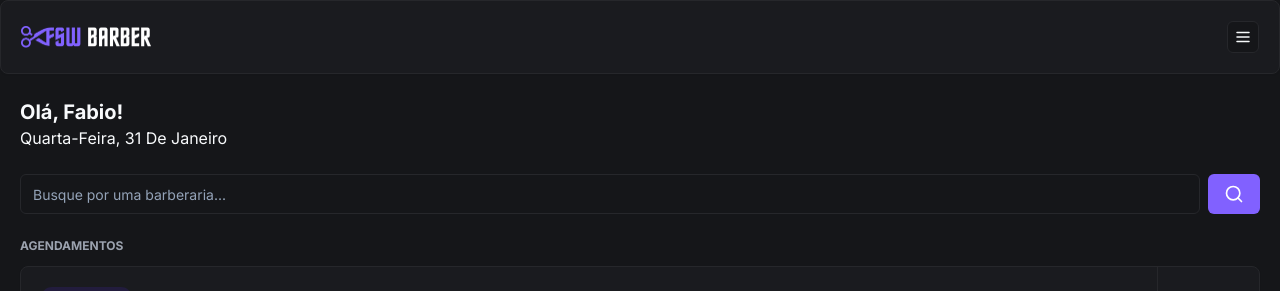
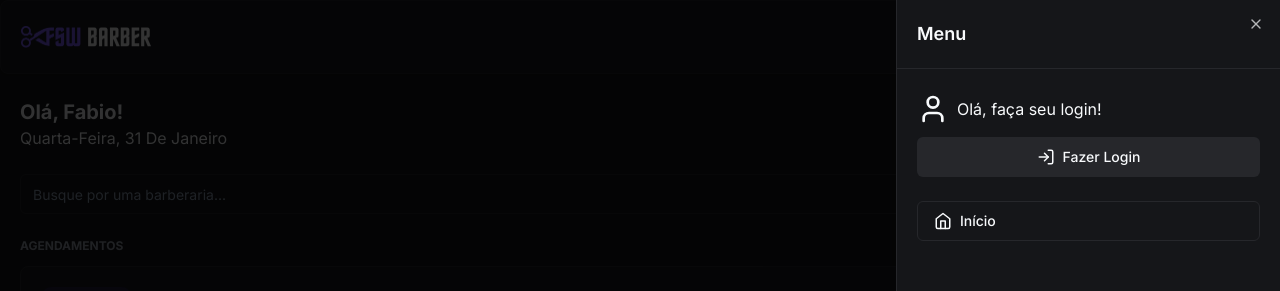
Before and after one commit to fabiomoura-m/barbershop-booking, a Next.js app: page / in a window 1280 px wide. Both pictures are taken after a click on the button 1243 px from the left and 37 px from the top of the page. Shown: the top 291 px of the page. Built offline with nearby package versions, Linux system fonts and the light colour scheme; no server answers; the database is empty.

Commit message:
feat: add sign in and sign out

```diff
--- a/app/_components/header.tsx
+++ b/app/_components/header.tsx
@@ -1,21 +1,124 @@
+'use client';
+
 import Image from 'next/image';
 import { Card, CardContent } from './ui/card';
 import { Button } from './ui/button';
-import { MenuIcon } from 'lucide-react';
+import {
+    CalendarIcon,
+    HomeIcon,
+    LogInIcon,
+    LogOutIcon,
+    MenuIcon,
+    UserIcon
+} from 'lucide-react';
+import {
+    Sheet,
+    SheetContent,
+    SheetHeader,
+    SheetTitle,
+    SheetTrigger
+} from './ui/sheet';
+import { signIn, signOut, useSession } from 'next-auth/react';
+import { Avatar, AvatarImage } from './ui/avatar';
+import Link from 'next/link';
 
 const Header = () => {
+    const { data } = useSession();
+
+    const handleLogoutClick = () => signOut();
+
+    const handleLoginClick = () => signIn('google');
+
     return (
         <Card>
-            <CardContent className='p-5 flex justify-between items-center'>
+            <CardContent className="p-5 flex justify-between items-center">
                 <Image
                     src="/logo.png"
                     alt="FSW Barber"
                     height={22}
                     width={130}
                 />
-                <Button variant="outline" size="icon" className='h-8 w-8'>
-                    <MenuIcon size={18} />
-                </Button>
+                <Sheet>
+                    <SheetTrigger asChild>
+                        <Button
+                            variant="outline"
+                            size="icon"
+                            className="h-8 w-8"
+                        >
+                            <MenuIcon size={18} />
+                        </Button>
+                    </SheetTrigger>
+                    <SheetContent className="p-0">
+                        <SheetHeader className="text-left border-b border-solid border-secondary p-5">
+                            <SheetTitle>Menu</SheetTitle>
+                        </SheetHeader>
+
+                        {data?.user ? (
+                            <div className="flex justify-between items-center px-5 py-6">
+                                <div className="flex items-center gap-3 ">
+                                    <Avatar>
+                                        <AvatarImage
+                                            src={data?.user?.image ?? ''}
+                                        />
+                                    </Avatar>
+                                    <h2 className="font-bold">
+                                        {data.user.name}
+                                    </h2>
+                                </div>
+                                <Button
+                                    variant="secondary"
+                                    size="icon"
+                                    onClick={handleLogoutClick}
+                                >
+                                    <LogOutIcon />
+                                </Button>
+                            </div>
+                        ) : (
+                            <div className="flex flex-col gap-3 px-5 py-6">
+                                <div className="flex items-center gap-2">
+                                    <UserIcon size={32} />
+                                    <h2>Olá, faça seu login!</h2>
+                                </div>
+                                <Button
+                                    variant="secondary"
+                                    className="w-full"
+                                    onClick={handleLoginClick}
+                                >
+                                    <LogInIcon className="mr-2" size={18} />
+                                    Fazer Login
+                                </Button>
+                            </div>
+                        )}
+                        <div className="flex flex-col gap-3 px-5">
+                            <Button
+                                variant="outline"
+                                className="justify-start"
+                                asChild
+                            >
+                                <Link href="/">
+                                    <HomeIcon size={18} className="mr-2" />
+                                    Início
+                                </Link>
+                            </Button>
+
+                            {data?.user && (
+                                <Button
+                                    variant="outline"
+                                    className="justify-start"
+                                    asChild
+                                >
+                                    <Link href='/bookings'>
+                                        <CalendarIcon
+                                            size={18}
+                                            className="mr-2"
+                                        />
+                                        Agendamentos
+                                    </Link>
+                                </Button>
+                            )}
+                        </div>
+                    </SheetContent>
+                </Sheet>
             </CardContent>
         </Card>
     );
--- /dev/null
+++ b/app/_components/ui/sheet.tsx
@@ -0,0 +1,140 @@
+"use client"
+
+import * as React from "react"
+import * as SheetPrimitive from "@radix-ui/react-dialog"
+import { cva, type VariantProps } from "class-variance-authority"
+import { X } from "lucide-react"
+
+import { cn } from "@/app/_lib/utils"
+
+const Sheet = SheetPrimitive.Root
+
+const SheetTrigger = SheetPrimitive.Trigger
+
+const SheetClose = SheetPrimitive.Close
+
+const SheetPortal = SheetPrimitive.Portal
+
+const SheetOverlay = React.forwardRef<
+  React.ElementRef<typeof SheetPrimitive.Overlay>,
+  React.ComponentPropsWithoutRef<typeof SheetPrimitive.Overlay>
+>(({ className, ...props }, ref) => (
+  <SheetPrimitive.Overlay
+    className={cn(
+      "fixed inset-0 z-50 bg-black/80  data-[state=open]:animate-in data-[state=closed]:animate-out data-[state=closed]:fade-out-0 data-[state=open]:fade-in-0",
+      className
+    )}
+    {...props}
+    ref={ref}
+  />
+))
+SheetOverlay.displayName = SheetPrimitive.Overlay.displayName
+
+const sheetVariants = cva(
+  "fixed z-50 gap-4 bg-background p-6 shadow-lg transition ease-in-out data-[state=open]:animate-in data-[state=closed]:animate-out data-[state=closed]:duration-300 data-[state=open]:duration-500",
+  {
+    variants: {
+      side: {
+        top: "inset-x-0 top-0 border-b data-[state=closed]:slide-out-to-top data-[state=open]:slide-in-from-top",
+        bottom:
+          "inset-x-0 bottom-0 border-t data-[state=closed]:slide-out-to-bottom data-[state=open]:slide-in-from-bottom",
+        left: "inset-y-0 left-0 h-full w-3/4 border-r data-[state=closed]:slide-out-to-left data-[state=open]:slide-in-from-left sm:max-w-sm",
+        right:
+          "inset-y-0 right-0 h-full w-3/4  border-l data-[state=closed]:slide-out-to-right data-[state=open]:slide-in-from-right sm:max-w-sm",
+      },
+    },
+    defaultVariants: {
+      side: "right",
+    },
+  }
+)
+
+interface SheetContentProps
+  extends React.ComponentPropsWithoutRef<typeof SheetPrimitive.Content>,
+    VariantProps<typeof sheetVariants> {}
+
+const SheetContent = React.forwardRef<
+  React.ElementRef<typeof SheetPrimitive.Content>,
+  SheetContentProps
+>(({ side = "right", className, children, ...props }, ref) => (
+  <SheetPortal>
+    <SheetOverlay />
+    <SheetPrimitive.Content
+      ref={ref}
+      className={cn(sheetVariants({ side }), className)}
+      {...props}
+    >
+      {children}
+      <SheetPrimitive.Close className="absolute right-4 top-4 rounded-sm opacity-70 ring-offset-background transition-opacity hover:opacity-100 focus:outline-none focus:ring-2 focus:ring-ring focus:ring-offset-2 disabled:pointer-events-none data-[state=open]:bg-secondary">
+        <X className="h-4 w-4" />
+        <span className="sr-only">Close</span>
+      </SheetPrimitive.Close>
+    </SheetPrimitive.Content>
+  </SheetPortal>
+))
+SheetContent.displayName = SheetPrimitive.Content.displayName
+
+const SheetHeader = ({
+  className,
+  ...props
+}: React.HTMLAttributes<HTMLDivElement>) => (
+  <div
+    className={cn(
+      "flex flex-col space-y-2 text-center sm:text-left",
+      className
+    )}
+    {...props}
+  />
+)
+SheetHeader.displayName = "SheetHeader"
+
+const SheetFooter = ({
+  className,
+  ...props
+}: React.HTMLAttributes<HTMLDivElement>) => (
+  <div
+    className={cn(
+      "flex flex-col-reverse sm:flex-row sm:justify-end sm:space-x-2",
+      className
+    )}
+    {...props}
+  />
+)
+SheetFooter.displayName = "SheetFooter"
+
+const SheetTitle = React.forwardRef<
+  React.ElementRef<typeof SheetPrimitive.Title>,
+  React.ComponentPropsWithoutRef<typeof SheetPrimitive.Title>
+>(({ className, ...props }, ref) => (
+  <SheetPrimitive.Title
+    ref={ref}
+    className={cn("text-lg font-semibold text-foreground", className)}
+    {...props}
+  />
+))
+SheetTitle.displayName = SheetPrimitive.Title.displayName
+
+const SheetDescription = React.forwardRef<
+  React.ElementRef<typeof SheetPrimitive.Description>,
+  React.ComponentPropsWithoutRef<typeof SheetPrimitive.Description>
+>(({ className, ...props }, ref) => (
+  <SheetPrimitive.Description
+    ref={ref}
+    className={cn("text-sm text-muted-foreground", className)}
+    {...props}
+  />
+))
+SheetDescription.displayName = SheetPrimitive.Description.displayName
+
+export {
+  Sheet,
+  SheetPortal,
+  SheetOverlay,
+  SheetTrigger,
+  SheetClose,
+  SheetContent,
+  SheetHeader,
+  SheetFooter,
+  SheetTitle,
+  SheetDescription,
+}
--- a/package.json
+++ b/package.json
@@ -15,6 +15,7 @@
     "@auth/prisma-adapter": "^1.3.2",
     "@prisma/client": "^5.9.0",
     "@radix-ui/react-avatar": "^1.0.4",
+    "@radix-ui/react-dialog": "^1.0.5",
     "@radix-ui/react-slot": "^1.0.2",
     "class-variance-authority": "^0.7.0",
     "clsx": "^2.1.0",
```
Also changed, not shown: 1 other file (tests, documents, lock files or other folders).
